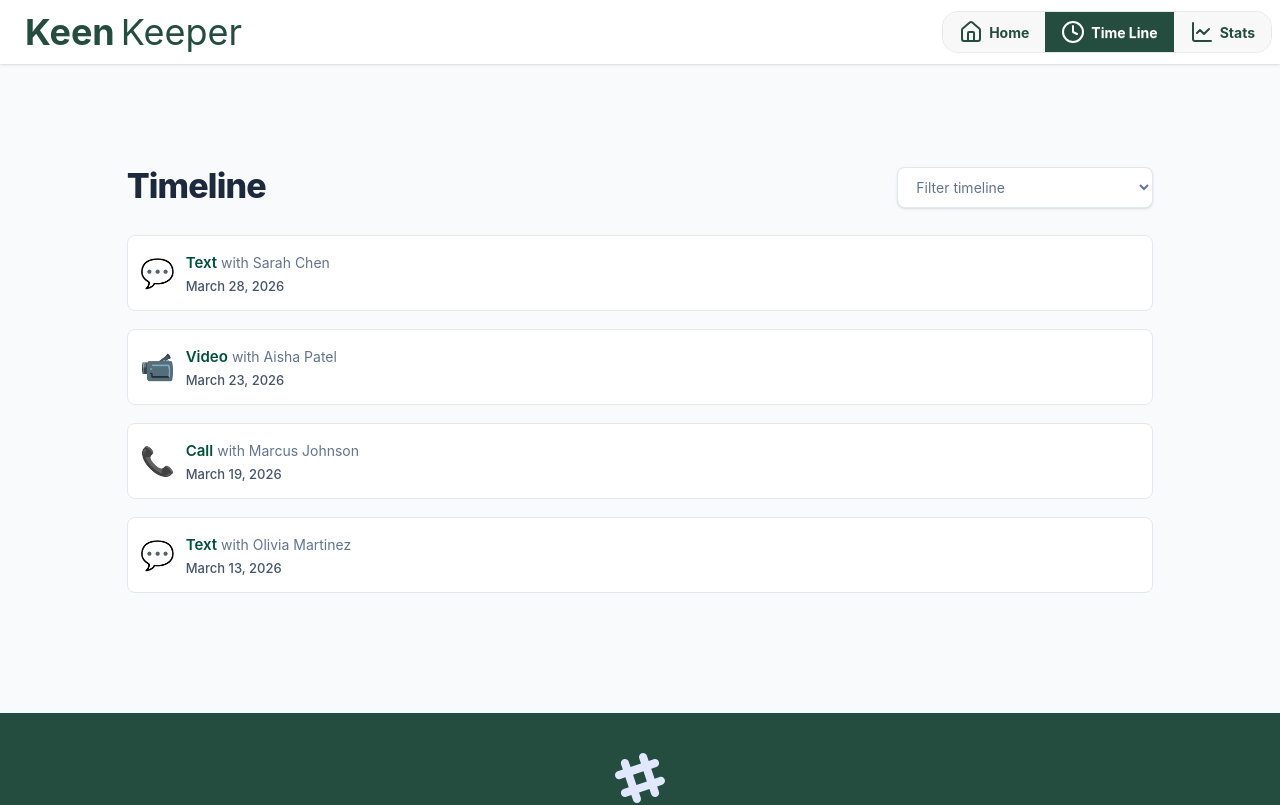
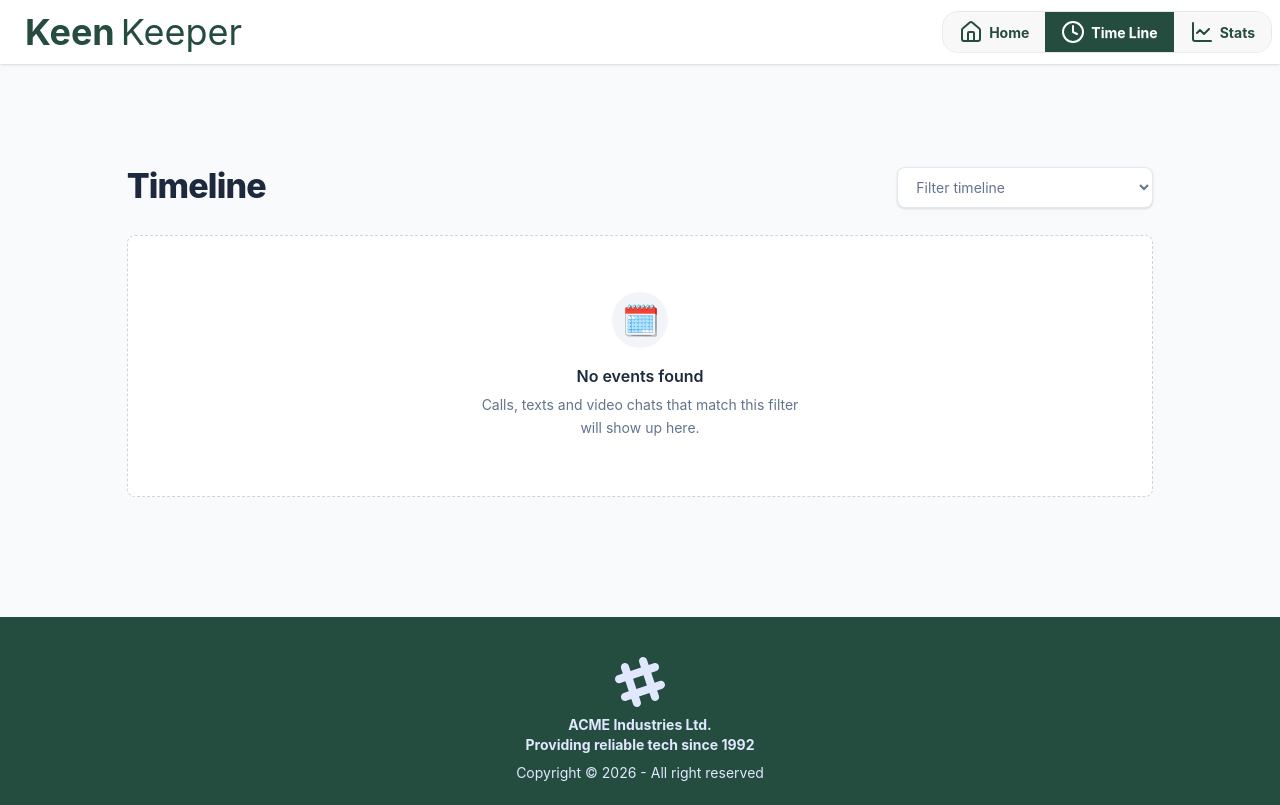
Before and after one commit to nurmahammadmondol/Keen-Keeper, a React (Vite) app: page /timeline in a window 1280 px wide. Shown: the top 805 px of the page. Built offline with nearby package versions, Linux system fonts and the light colour scheme.

Commit message:
update some code

```diff
--- a/src/Components/Context/FriendsContext.jsx
+++ b/src/Components/Context/FriendsContext.jsx
@@ -1,17 +1,18 @@
-import { createContext } from "react";
+import { createContext, useState } from "react";
 
 export const DataContext = createContext(null);
 
 const FriendsContext = ({ children }) => {
 
-//    const []
+   const [checkIn, setCheckIn]=useState([])
 
-    const handleQuickCheckIn=(id, type)=>{
-        console.log(id, type)
+    const handleQuickCheckIn=(data)=>{
+        setCheckIn([...checkIn, data])
+        console.log(checkIn)
     }
 
     return (
-        <DataContext.Provider value={{handleQuickCheckIn}}>
+        <DataContext.Provider value={{handleQuickCheckIn, checkIn, setCheckIn}}>
             {children}
         </DataContext.Provider>
     );
--- a/src/Components/Details/Details.jsx
+++ b/src/Components/Details/Details.jsx
@@ -1,11 +1,19 @@
 import { Link, useParams } from "react-router";
 import { useContext, useEffect, useState } from "react";
-import { Archive, ArrowLeft, BellRing, MessageSquareMore, PhoneCall, Trash, Video } from "lucide-react";
+import {
+  Archive,
+  ArrowLeft,
+  BellRing,
+  MessageSquareMore,
+  PhoneCall,
+  Trash,
+  Video,
+} from "lucide-react";
 import { DataContext } from "../Context/FriendsContext";
 
 const Details = () => {
   const { id } = useParams();
-  const {handleQuickCheckIn}=useContext(DataContext)
+  const { handleQuickCheckIn } = useContext(DataContext);
 
   const [friend, setFriend] = useState(null);
   const [loading, setLoading] = useState(true);
@@ -106,15 +114,49 @@ const Details = () => {
           <div className="p-4 md:p-8  bg-white border border-gray-100 rounded-xl">
             <h3 className="text-xl">Quick Check In</h3>
             <div className="grid grid-cols-3 gap-5 mt-4">
-                <button onClick={()=>{handleQuickCheckIn({...friend, type:'Call'})}} className="btn p-5 md:p-8"><PhoneCall />Call</button>
-                <button onClick={()=>{handleQuickCheckIn({...friend, type:'Video'})}} className="btn p-5 md:p-8"><Video /> Video</button>
-                <button onClick={()=>{handleQuickCheckIn({...friend, type:'Text'})}} className="btn p-5 md:p-8"><MessageSquareMore /> Text</button>
+              <button
+                onClick={() =>
+                  handleQuickCheckIn({
+                    ...friend,
+                    type: "Call",
+                    date: new Date().toISOString(),
+                  })
+                }
+                className="btn p-5 md:p-8"
+              >
+                <PhoneCall /> Call
+              </button>
+              <button
+                onClick={() =>
+                  handleQuickCheckIn({
+                    ...friend,
+                    type: "Video",
+                    date: new Date().toISOString(),
+                  })
+                }
+                className="btn p-5 md:p-8"
+              >
+                <Video /> Video
+              </button>
+
+              <button
+                onClick={() =>
+                  handleQuickCheckIn({
+                    ...friend,
+                    type: "Text",
+                    date: new Date().toISOString(),
+                  })
+                }
+                className="btn p-5 md:p-8"
+              >
+                <MessageSquareMore /> Text
+              </button>
             </div>
           </div>
         </div>
       </div>
       <Link className="btn mt-10 w-full" to="/">
-      <ArrowLeft />
+        <ArrowLeft />
         Back
       </Link>
     </>
--- a/src/Components/Home/Home.jsx
+++ b/src/Components/Home/Home.jsx
@@ -3,7 +3,7 @@ import Banner from "./Banner/Banner";
 import Friends from "./Friends/Friends";
 
 const friendsPromise = fetch("/friends.json").then((res) => res.json());
-console.log(friendsPromise)
+// console.log(friendsPromise)
 
 const Home = () => {
   return (
--- a/src/Components/TimeLine/Timeline.jsx
+++ b/src/Components/TimeLine/Timeline.jsx
@@ -1,37 +1,43 @@
-import { useMemo, useState } from "react";
-
-// ===== Ekhane data array — eta change korlei UI change hobe =====
-const events = [
-  { id: 1, type: "Text", person: "Sarah Chen", date: "2026-03-28" },
-  { id: 2, type: "Video", person: "Aisha Patel", date: "2026-03-23" },
-  { id: 3, type: "Call", person: "Marcus Johnson", date: "2026-03-19" },
-  { id: 4, type: "Text", person: "Olivia Martinez", date: "2026-03-13" },
-];
+import { useContext, useMemo, useState } from "react";
+import { DataContext } from "../Context/FriendsContext";
 
 const ICONS = { Text: "💬", Call: "📞", Video: "📹" };
 
-const formatDate = (d) =>
-  new Date(`${d}T00:00:00`).toLocaleDateString("en-US", {
-    month: "long",
-    day: "numeric",
-    year: "numeric",
-  });
+export default function Timeline() {
+  const { checkIn } = useContext(DataContext);
 
-export default function Timeline({ items = events }) {
   const [filter, setFilter] = useState("");
 
-  const types = useMemo(() => [...new Set(items.map((e) => e.type))], [items]);
+  const types = useMemo(
+    () => [...new Set(checkIn.map((e) => e.type))],
+    [checkIn],
+  );
 
   const rows = useMemo(
-    () =>
-      items
-        .filter((e) => !filter || e.type === filter)
-        .sort((a, b) => b.date.localeCompare(a.date)),
-    [items, filter],
-  );
+  () =>
+    checkIn
+      .filter((e) => !filter || e.type === filter)
+      .sort((a, b) => new Date(b.date) - new Date(a.date)),
+  [checkIn, filter],
+);
+
+  const formatDateTime = (value) => {
+    if (!value) return "";
+    const d = new Date(value);
+    if (isNaN(d)) return value;
+    return d.toLocaleString("en-GB", {
+      timeZone: "Asia/Dhaka",
+      day: "numeric",
+      month: "long",
+      year: "numeric",
+      hour: "numeric",
+      minute: "2-digit",
+      hour12: true,
+    });
+  };
 
   return (
-    <section className=" px-5 pb-20 pt-14">
+    <section className="px-5 pb-20 pt-14">
       <div className="flex items-center justify-between">
         <h1 className="mb-6 text-[34px] font-extrabold tracking-tight text-slate-800 dark:text-slate-100">
           Timeline
@@ -67,11 +73,11 @@ export default function Timeline({ items = events }) {
                   {e.type}
                 </span>
                 <span className="ml-1 text-sm text-slate-500 dark:text-slate-400">
-                  with {e.person}
+                  with {e.name}
                 </span>
               </div>
               <div className="mt-0.5 text-[13px] font-medium text-slate-600 dark:text-slate-300">
-                {formatDate(e.date)}
+                {formatDateTime(e.date)}
               </div>
             </div>
           </li>
```
